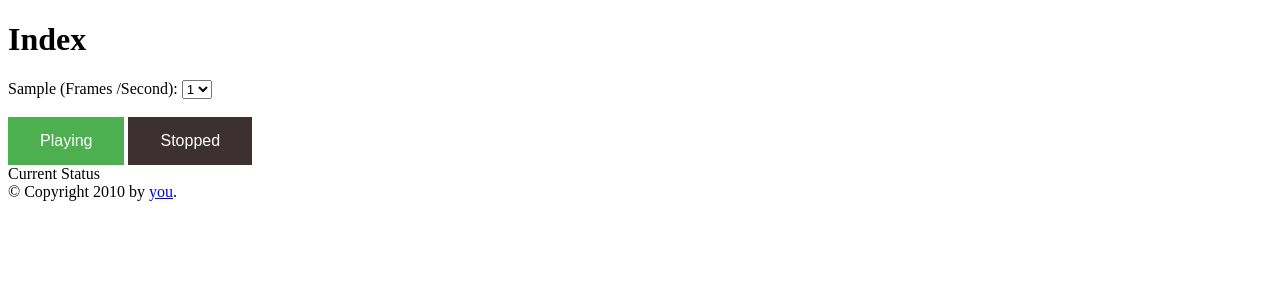
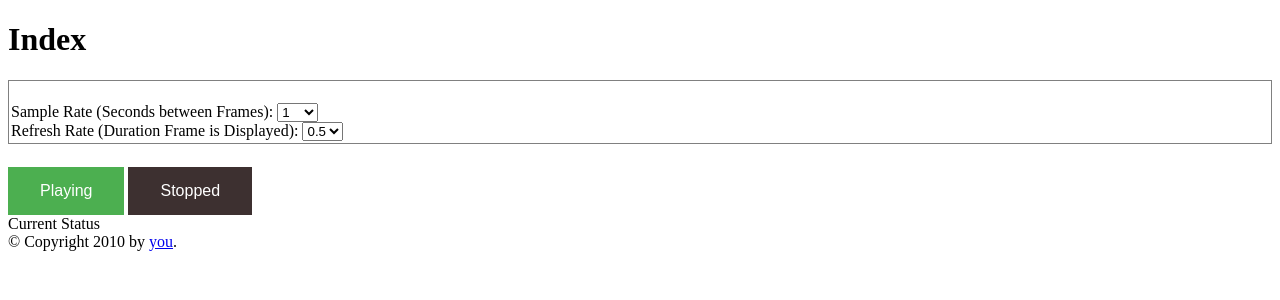
Before and after one commit to vkurpad/tennis.ai, a Flask app: page /label in a window 1280 px wide. Shown: the top 300 px of the page. Run offline with Flask 2, Linux system fonts and the light colour scheme; data that the repository does not hold is empty.

Commit message:
Commit from Singapore

```diff
--- a/fill.py
+++ b/fill.py
@@ -4,6 +4,7 @@ import string
 
 def get_last_line(fPath):
     if os.path.exists(fPath):
+
         with open(fPath, 'rb') as f:
             f.seek(-2, os.SEEK_END)
             while f.read(1) != b'\n':
--- a/templates/label.html
+++ b/templates/label.html
@@ -4,17 +4,19 @@
   {{ super() }}
  <script>
      var count = 1;
-
+     var refresh = 1500;
+     var freq = 1;
      $( document ).ready(function() {
          var id = $("#id").attr("value");
          console.log(id);
         $.get( "/images/" + id, function( data ) {
             console.log(data);
-            var tid = setInterval(mycode, 1500);
+            var tid = setInterval(mycode, refresh);
 
             function mycode() {
                 console.log("tick" + count);
                 $("#frame").attr('src','/static/images/' + id + "/" +data[count] );
+
                 count++;
                 if(data.length <= count)
                     abortTimer();
@@ -30,6 +32,18 @@
 function option()
 {
     console.log("selected option");
+    var x = $("#fps").value;
+    freq = parseFloat(x);
+    console.log(x);
+}
+
+function refreshOption()
+{
+    console.log("selected option");
+    var x = $("#refresh").value;
+    x  *= 1000;
+    console.log(x);
+
 }
 function send(state)
 {
@@ -63,10 +77,24 @@ function send(state)
 {% block content %}
      <input id="id" type="hidden" value="{{video}}">
   <h1>Index</h1>
-  <div id="header">
+  <div id="header" style="border: 1px solid gray; padding: 2px; margin-bottom: 5px;">
       <h2>{{file_name}}</h2>
-      Sample (Frames /Second): <select id="fps" onselect="option();">
+      Sample Rate (Seconds between Frames): <select id="fps" onchange="option();">
           <option>1 </option>
+          <option>1.5 </option>
+          <option>2 </option>
+          <option>2.5 </option>
+          <option>3 </option>
+
+      </select>
+      <br/>
+       Refresh Rate (Duration Frame is Displayed): <select id="refresh" onchange="refreshOption();">
+          <option>0.5 </option>
+          <option>1 </option>
+          <option>1.5 </option>
+          <option>2 </option>
+          <option>3 </option>
+
       </select>
 
   </div>
```
Also changed, not shown: v21.py (+4 -3 lines), 1 other file.
